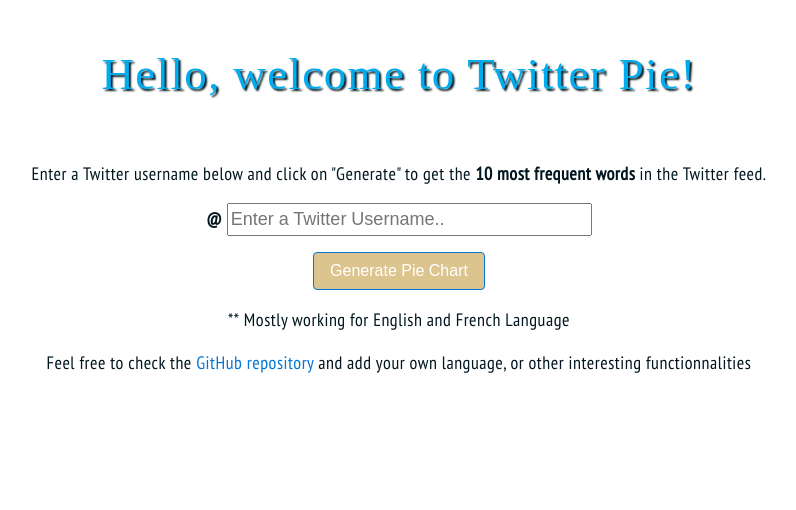
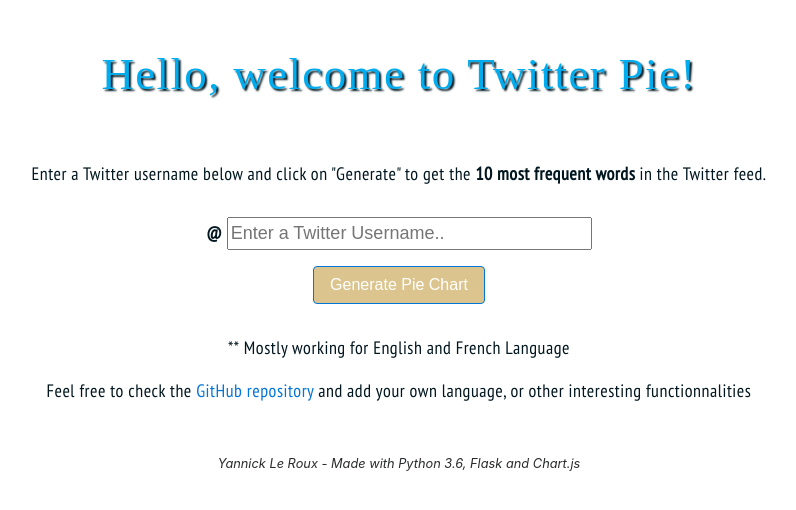
Before and after one commit to YannickLeRoux/twitterpie, a Flask app: page / in a window 1280 px wide. Shown: the top 510 px of the page, without its empty margins (241-1037 px from the left). Run offline with Flask 2, Linux system fonts and the light colour scheme; some libraries are stand-ins or nearby versions; some web fonts are replaced.

Commit message:
Added Footer

```diff
--- a/app/static/css/main.css
+++ b/app/static/css/main.css
@@ -19,6 +19,10 @@
   Font-Size: 18px;
   letter-spacing: 0.03em;
   color: #01161E;
+}
+
+.search-area {
+	margin: 30px;
 }
 
 
@@ -51,44 +55,13 @@
 		z-index:3;
 }
 
+#footer {
+	margin-top: 50px;
+	font-weight: 100;
+}
+
 @media screen and (max-width: 768px) and (min-width: 300px) {
 body {
 	padding: 10px;
 }
 }
-
-/* .spinner { */
-/* 	display:none; */
-/*    position: absolute; */
-/*    left: 50%; */
-/*    top: 50%; */
-/*    height:60px; */
-/*    width:60px; */
-/*    margin:0px auto; */
-/*    -webkit-animation: rotation .6s infinite linear; */
-/*    -moz-animation: rotation .6s infinite linear; */
-/*    -o-animation: rotation .6s infinite linear; */
-/*    animation: rotation .6s infinite linear; */
-/*    border-left:6px solid rgba(0,174,239,.15); */
-/*    border-right:6px solid rgba(0,174,239,.15); */
-/*    border-bottom:6px solid rgba(0,174,239,.15); */
-/*    border-top:6px solid rgba(0,174,239,.8); */
-/*    border-radius:100%; */
-/* } */
-
-/* @-webkit-keyframes rotation { */
-/*    from {-webkit-transform: rotate(0deg);} */
-/*    to {-webkit-transform: rotate(359deg);} */
-/* } */
-/* @-moz-keyframes rotation { */
-/*    from {-moz-transform: rotate(0deg);} */
-/*    to {-moz-transform: rotate(359deg);} */
-/* } */
-/* @-o-keyframes rotation { */
-/*    from {-o-transform: rotate(0deg);} */
-/*    to {-o-transform: rotate(359deg);} */
-/* } */
-/* @keyframes rotation { */
-/*    from {transform: rotate(0deg);} */
-/*    to {transform: rotate(359deg);} */
-/* } */
--- a/app/templates/index.html
+++ b/app/templates/index.html
@@ -6,7 +6,7 @@
       <p>Enter a Twitter username below and click on "Generate" to get the<strong> 10
       most frequent words</strong> in the Twitter feed.</p>
     </div>
-
+		<div class="search-area">
 			<form action="" method="post">
 					{{ form.hidden_tag() }}
 					<p>
@@ -14,9 +14,12 @@
 					</p>
 					<p>{{ form.submit(class="btn btn-primary",id="button") }}</p>
 			</form>
-    <div class="footer">
+		</div>
+		<div>
       <p>** Mostly working for English and French Language</p>
       <p>Feel free to check the <a href="https://github.com/YannickLeRoux/twitterpie">GitHub repository</a> and add your own language, or
     other interesting functionnalities</p>
 		</div>
+			<div id="footer"><small><em>Yannick Le Roux - Made with Python 3.6, Flask and Chart.js</em></small><div>
+
 {% endblock %}
```
Lines whose indentation alone changed are shown as unchanged.
